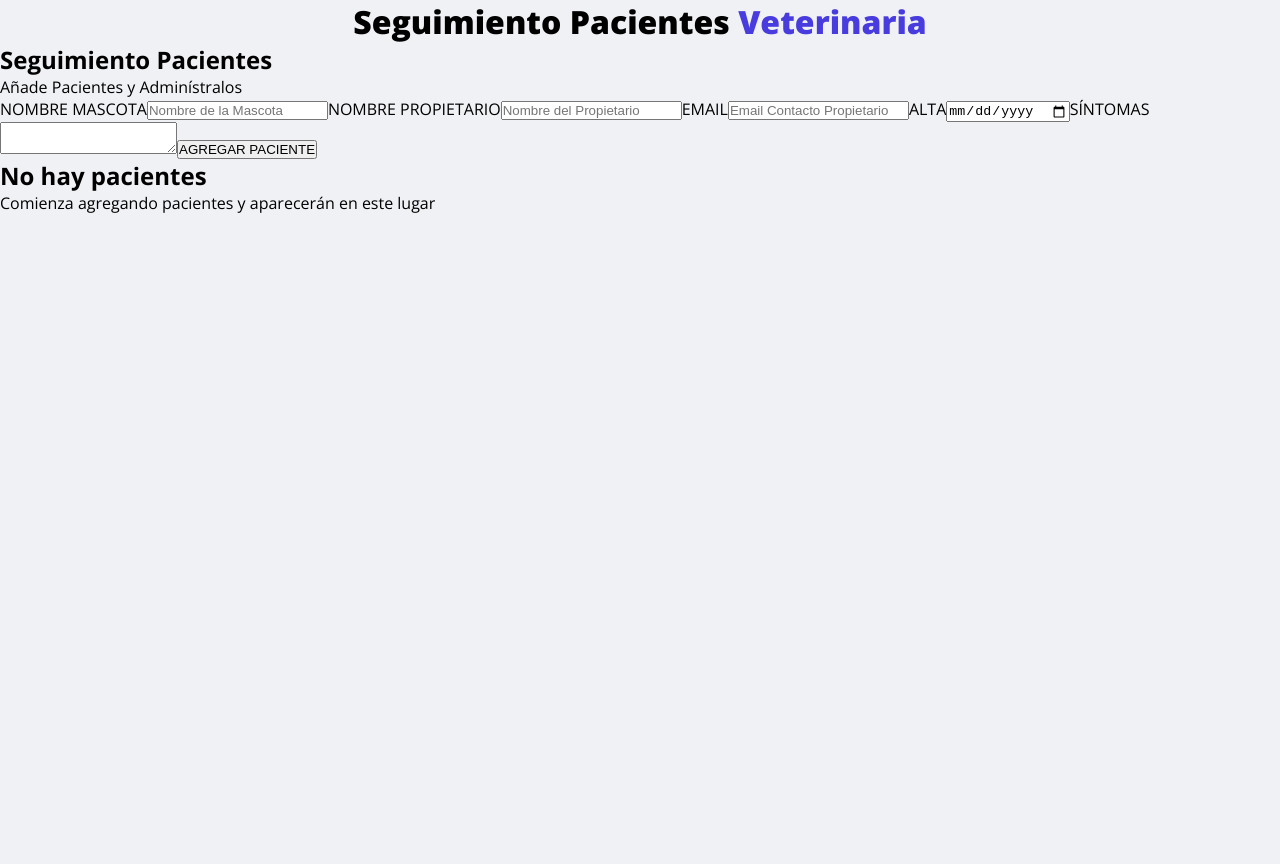
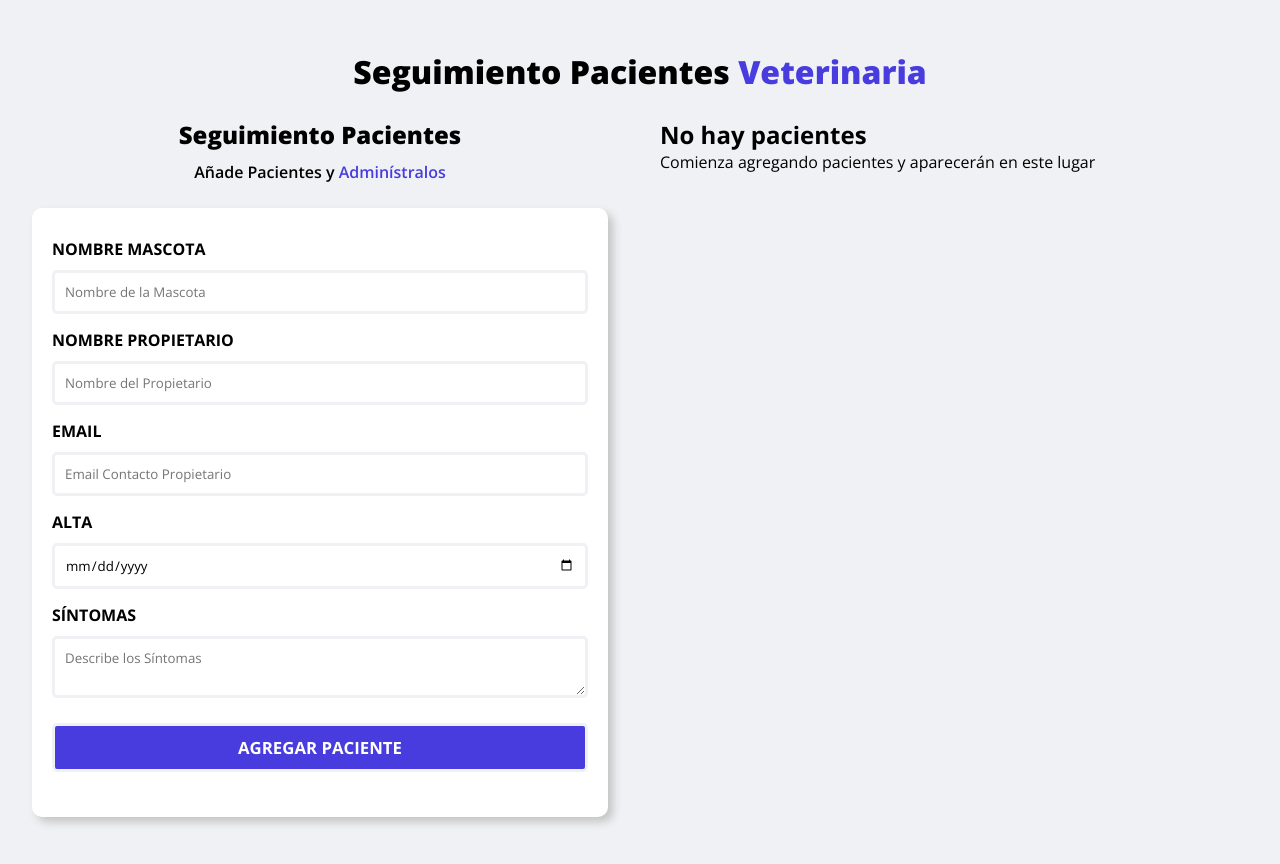
Before and after one commit to LeoCiru/adm-pacientes-veterinaria, a React (Vite) app: page / in a window 1280 px wide. Shown: the top 864 px of the page. Before the commit the page ends 800 px from the top, so only its background shows below. Built offline with nearby package versions, Linux system fonts and the light colour scheme.

Commit message:
Agregando estilos al formulario

```diff
--- a/index.html
+++ b/index.html
@@ -2,7 +2,7 @@
 <html lang="en">
   <head>
     <meta charset="UTF-8" />
-    <link rel="icon" type="image/svg+xml" href="/vite.svg" />
+    <!-- <link rel="icon" type="image/svg+xml" href="/vite.svg" /> -->
     <meta name="viewport" content="width=device-width, initial-scale=1.0" />
     <link rel="preconnect" href="https://fonts.googleapis.com">
     <link rel="preconnect" href="https://fonts.gstatic.com" crossorigin>
--- a/src/componentes/Formulario.jsx
+++ b/src/componentes/Formulario.jsx
@@ -4,27 +4,46 @@ function Formulario() {
   return (
     <>
         <form>
-            <label htmlFor="nombre">NOMBRE MASCOTA
-                <input type="text" id="nombre" placeholder='Nombre de la Mascota' />
-            </label>
+            <label htmlFor="nombre">NOMBRE MASCOTA</label>
+            <input
+                type="text"
+                id="nombre"
+                placeholder='Nombre de la Mascota'
+                autoComplete='off'
+            />
 
-            <label htmlFor="propietario">NOMBRE PROPIETARIO
-                <input type="text" id="propietario" placeholder='Nombre del Propietario' />
-            </label>
+            <label htmlFor="propietario">NOMBRE PROPIETARIO</label>
+            <input
+                type="text"
+                id="propietario"
+                placeholder='Nombre del Propietario'
+                autoComplete='off'
+            />
 
-            <label htmlFor="email">EMAIL
-                <input type="email" id="email" placeholder='Email Contacto Propietario' />
-            </label>
+            <label htmlFor="email">EMAIL</label>
+            <input
+                type="email"
+                id="email"
+                placeholder='Email Contacto Propietario'
+                autoComplete='off'
+            />
 
-            <label htmlFor="alta">ALTA
-                <input type="date" id="alta"/>
-            </label>
+            <label htmlFor="alta">ALTA</label>
+            <input
+                type="date"
+                id="alta"
+                autoComplete='off'
+            />
 
-            <label htmlFor="sintomas">SÍNTOMAS
-                <textarea id="sintomas"></textarea>
-            </label>
-
-            <input type="submit" value="AGREGAR PACIENTE"/>
+            <label htmlFor="sintomas">SÍNTOMAS</label>
+            <textarea
+                id="sintomas"
+                placeholder='Describe los Síntomas'
+            />
+            <input
+                type="submit"
+                value="AGREGAR PACIENTE"
+            />
         </form>
     </>
   )
--- a/src/componentes/FormularioPacientes.jsx
+++ b/src/componentes/FormularioPacientes.jsx
@@ -2,14 +2,14 @@ import Formulario from "./Formulario"
 
 function FormularioPacientes() {
   return (
-    <>
+    <section className="formulario-pacientes">
         <h2>Seguimiento Pacientes</h2>
         <p>Añade Pacientes y {''}
             <span>Adminístralos</span>
         </p>
 
         <Formulario/>
-    </>
+    </section>
   )
 }
 
--- a/src/componentes/ListadoPacientes.jsx
+++ b/src/componentes/ListadoPacientes.jsx
@@ -1,13 +1,13 @@
 function ListadoPacientes() {
   return (
-    <>
+    <section>
         <h2>No hay pacientes</h2>
         <p>Comienza agregando pacientes y {''}
             <span>aparecerán en este lugar</span>
         </p>
 
 
-    </>
+    </section>
   )
 }
 
--- a/src/index.css
+++ b/src/index.css
@@ -9,7 +9,9 @@
 
 :root
 {
+  --blanco: #fff;
   --gris-fondo: #F0F1F4;
+  --gris-sombra: #c4c4c4;
   --morado-principal:#483CDF;
 }
 
@@ -27,9 +29,91 @@ body
 
 body .titulo
 {
-  margin-top: 50px 0 25px 0;
+  margin: 50px 0 25px 0;
   font-weight: 800;
   text-align: center;
 }
 
 body .titulo span { color: var(--morado-principal); }
+
+/* ---------- MAIN ---------- */
+
+main
+{
+  display: flex;
+  column-gap: 20px;
+  margin-bottom: 50px;
+}
+
+/* ---------- FORMULARIO PACIENTES ---------- */
+
+main .formulario-pacientes
+{
+  width: 50%;
+}
+
+main .formulario-pacientes h2
+{
+  text-align: center;
+  font-weight: 800;
+  margin-bottom: 10px;
+}
+
+main .formulario-pacientes p
+{
+  text-align: center;
+  font-weight: 600;
+  margin-bottom: 25px;
+}
+
+main .formulario-pacientes p span { color: var(--morado-principal); }
+
+/* ---------- FORMULARIO ---------- */
+
+main .formulario-pacientes form
+{
+  display: flex;
+  flex-direction: column;
+  width: 90%;
+  margin: auto;
+  padding: 30px 20px;
+  background-color: var(--blanco);
+  border-radius: 10px;
+  box-shadow: 5px 5px 8px var(--gris-sombra);
+}
+
+main .formulario-pacientes form label
+{
+  font-weight: 700;
+  margin-bottom: 10px;
+}
+
+main .formulario-pacientes form :is(input, textarea)
+{
+  padding: 10px;
+  border-radius: 5px;
+  border: 3px solid var(--gris-fondo);
+  margin-bottom: 15px;
+  outline: none;
+  font-family: "Open Sans", Arial;
+}
+
+main .formulario-pacientes form :is(input, textarea):focus { border-color: var(--morado-principal); }
+
+main .formulario-pacientes form textarea
+{
+  min-width: 100%;
+  max-width: 100%;
+  min-height: 50px;
+  width: 100%;
+}
+
+main .formulario-pacientes form input[type="submit"]
+{
+  cursor: pointer;
+  background-color: var(--morado-principal);
+  color: var(--blanco);
+  font-weight: 700;
+  font-size: 1.05rem;
+  margin-top: 10px;
+}
```
